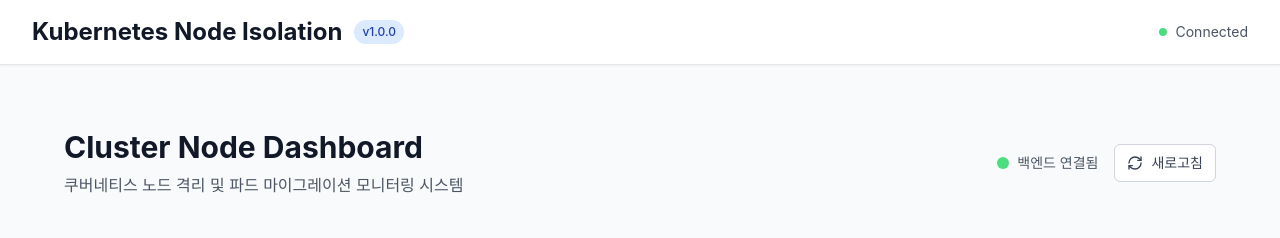
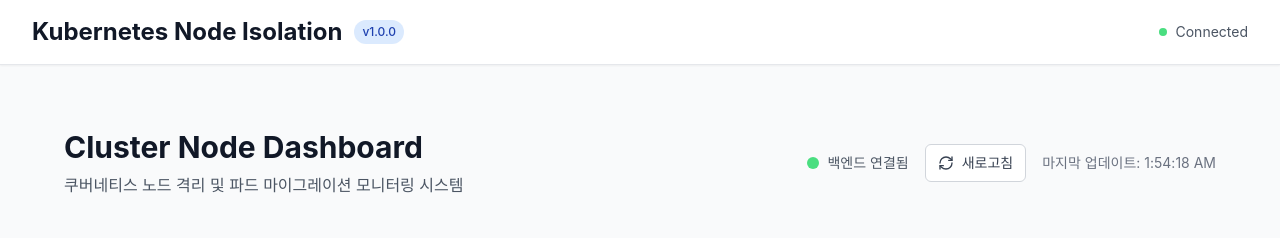
Before and after one commit to yejinj/ISO-Control, a React (Create React App) app in the folder frontend/: page / in a window 1280 px wide. Shown: the top 238 px of the page. Built offline with nearby package versions, Linux system fonts and the light colour scheme; no server answers.

Commit message:
chore: config/env.yaml을 .gitignore에 추가

```diff
--- a/frontend/src/components/Dashboard.tsx
+++ b/frontend/src/components/Dashboard.tsx
@@ -7,11 +7,13 @@
 import { IsolationControl } from './IsolationControl';
 import MonitoringEvents from './MonitoringEvents';
 import { RefreshCw } from 'lucide-react';
+import { useRefresh } from '../contexts/RefreshContext';
 
 const Dashboard: React.FC = () => {
   const [activeTab, setActiveTab] = useState('overview');
+  const { isRefreshing, lastUpdate, refreshAll } = useRefresh();
 
-  const { data: monitoringData, isLoading, error, refetch } = useQuery(
+  const { data: monitoringData, isLoading, error } = useQuery(
     'monitoring-data',
     monitoringApi.getMonitoringData,
     {
@@ -39,7 +41,7 @@
             백엔드 서버가 실행 중인지 확인해주세요 (http://localhost:8000)
           </p>
           <button
-            onClick={() => refetch()}
+            onClick={() => refreshAll()}
             className="inline-flex items-center px-4 py-2 border border-transparent text-sm font-medium rounded-md shadow-sm text-white bg-blue-600 hover:bg-blue-700"
           >
             다시 시도
@@ -70,13 +72,16 @@
               </span>
             </div>
             <button
-              onClick={() => refetch()}
-              disabled={isLoading}
+              onClick={() => refreshAll()}
+              disabled={isRefreshing}
               className="flex items-center space-x-2 px-3 py-2 border border-gray-300 rounded-md text-sm font-medium text-gray-700 bg-white hover:bg-gray-50"
             >
-              <RefreshCw className={`w-4 h-4 ${isLoading ? 'animate-spin' : ''}`} />
+              <RefreshCw className={`w-4 h-4 ${isRefreshing ? 'animate-spin' : ''}`} />
               <span>새로고침</span>
             </button>
+            <span className="text-sm text-gray-500">
+              마지막 업데이트: {lastUpdate.toLocaleTimeString()}
+            </span>
           </div>
         </div>
 
--- /dev/null
+++ b/frontend/src/contexts/RefreshContext.tsx
@@ -0,0 +1,46 @@
+import React, { createContext, useContext, useState, useCallback } from 'react';
+import { useQueryClient } from 'react-query';
+
+interface RefreshContextType {
+  isRefreshing: boolean;
+  lastUpdate: Date;
+  refreshAll: () => Promise<void>;
+}
+
+const RefreshContext = createContext<RefreshContextType | undefined>(undefined);
+
+export const RefreshProvider: React.FC<{ children: React.ReactNode }> = ({ children }) => {
+  const [isRefreshing, setIsRefreshing] = useState(false);
+  const [lastUpdate, setLastUpdate] = useState(new Date());
+  const queryClient = useQueryClient();
+
+  const refreshAll = useCallback(async () => {
+    setIsRefreshing(true);
+    try {
+      await Promise.all([
+        queryClient.invalidateQueries('monitoring-data'),
+        queryClient.invalidateQueries('nodes'),
+        queryClient.invalidateQueries('isolation-tasks'),
+      ]);
+      setLastUpdate(new Date());
+    } catch (error) {
+      console.error('데이터 새로고침 중 오류 발생:', error);
+    } finally {
+      setIsRefreshing(false);
+    }
+  }, [queryClient]);
+
+  return (
+    <RefreshContext.Provider value={{ isRefreshing, lastUpdate, refreshAll }}>
+      {children}
+    </RefreshContext.Provider>
+  );
+};
+
+export const useRefresh = () => {
+  const context = useContext(RefreshContext);
+  if (context === undefined) {
+    throw new Error('useRefresh must be used within a RefreshProvider');
+  }
+  return context;
+};
--- a/frontend/src/types/api.ts
+++ b/frontend/src/types/api.ts
@@ -43,6 +43,15 @@
   total_pods: number;
 }
 
+export interface NodePodDistribution {
+  nodeName: string;
+  totalPods: number;
+  runningPods: number;
+  pendingPods: number;
+  failedPods: number;
+  pods: PodInfo[];
+}
+
 // 격리 관련 타입
 export type IsolationMethod = 'network' | 'kubelet' | 'runtime' | 'drain' | 'extreme';
 export type IsolationStatus = 'idle' | 'running' | 'stopping' | 'completed' | 'failed';
@@ -76,13 +85,12 @@
 }
 
 export interface MonitoringEvent {
+  id: string;
   timestamp: string;
-  event_type: string;
-  node_name?: string;
-  pod_name?: string;
-  namespace?: string;
+  type: 'info' | 'warning' | 'error' | 'success';
   message: string;
-  details?: Record<string, any>;
+  node?: string;
+  pod?: string;
 }
 
 export interface MonitoringResponse {
```
Also changed, not shown: frontend/src/App.tsx (+5 -2 lines), 2 other files (tests, documents, lock files or other folders).
